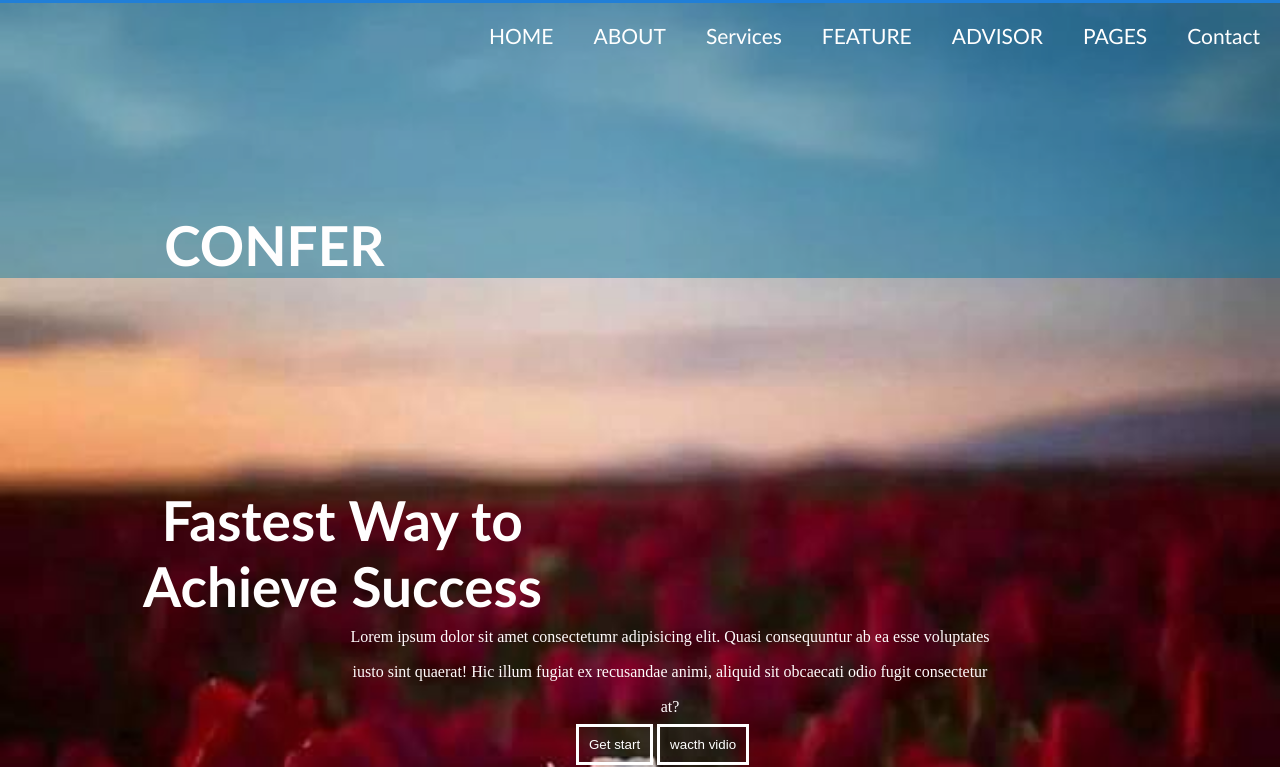
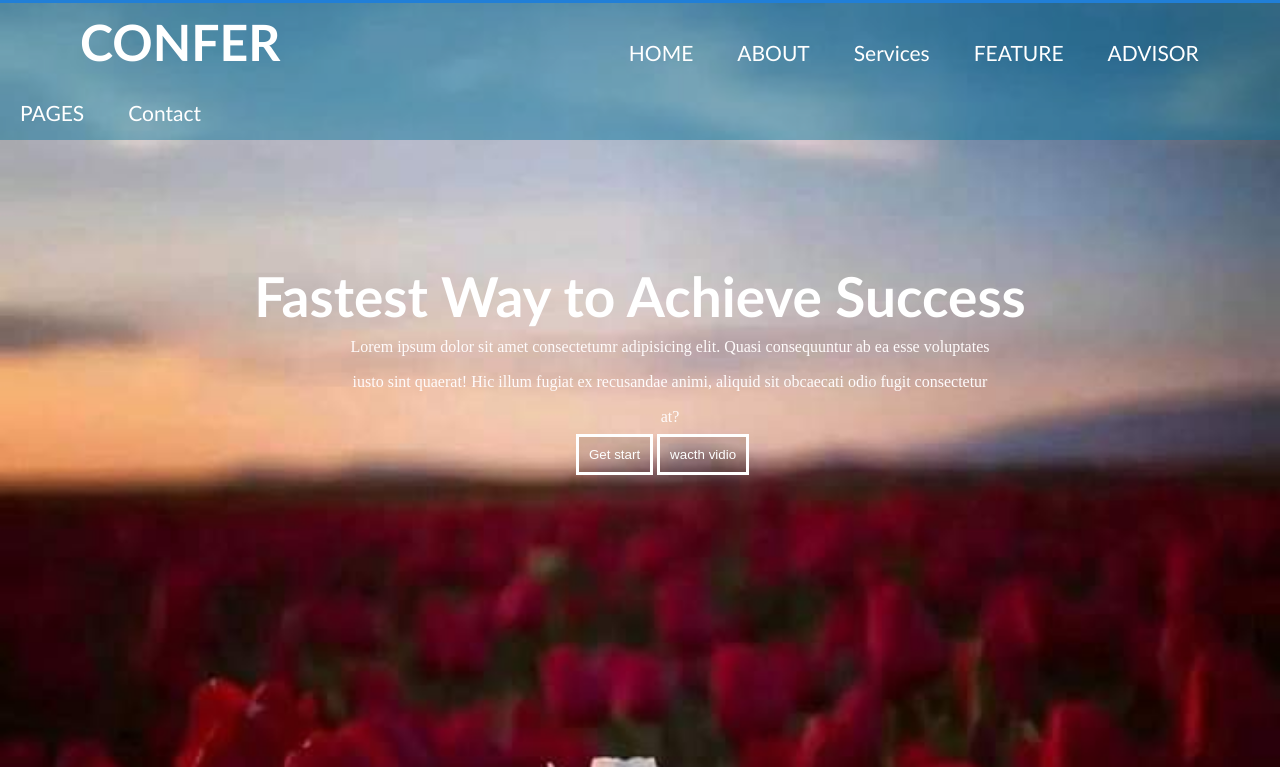
Before and after one commit to Saberaaria/Team-Working, a plain HTML site: page index.html in a window 1280 px wide. Shown: the part 33-800 px from the top of the page. Drawn offline with Linux system fonts and the light colour scheme.

Commit message:
New changes from saab

```diff
--- a/index.html
+++ b/index.html
@@ -15,8 +15,11 @@
     ul {
         background-color: rgba(4, 117, 155, 0.458);
         list-style-type: none;
-        display: flex;
+        /* display: flex; */
 
+    }
+    nav{
+      height: 60px;
     }
 
     a {
@@ -39,9 +42,10 @@
         color: black;
     }
 
-    h1 {
+    #head2 {
         color: white;
         width: 41%;
+        display: inline-block;
         margin-left: 80px;
         padding-top: 9px;
         font-size: 50px;
@@ -97,14 +101,6 @@
       background-repeat: no-repeat;
       background-size: cover;
   }
-  h1{
-      color: rgb(255, 254, 254);
-      text-align: center;
-      margin-top: 200px;
-
-      font-size: 55px;
-      font-family: 'Gill Sans', 'Gill Sans MT', Calibri, 'Trebuchet MS', sans-serif;
-  }
   p{
       width: 50%;
       text-align: center;
@@ -127,6 +123,13 @@
       border: 3px  solid white;
       color: white;
   }
+  #head1{
+    text-align: center;
+    font-size: 55px;
+    font-family: 'Gill Sans', 'Gill Sans MT', Calibri, 'Trebuchet MS', sans-serif;
+    color: white;
+    margin-top: 200px;
+  }
 </style>
 
 <body>
@@ -134,8 +137,7 @@
    <div class="div">
       <i class="fa-clock fa clock icon"> <span>8:00 - 9:00 Mon-Fri</span></i>
       <i class="fa-phone fa phone icon1">
-        <span>+123 456 7890 For appointment</span></i
-      >
+        <span>+123 456 7890 For appointment</span></i>
       <i class="fab twitter fa-twitter icon2"></i>
       <i class="fab facebook fa-facebook icon3"></i>
       <i class="fab linkedin fa-linkedin icon4"></i>
@@ -145,7 +147,7 @@
     <nav>
 
         <ul>
-            <H1>CONFER</H1>
+            <H1 id="head2">CONFER</H1>
             <li><a href="">HOME</a></li>
             <li><a href="">ABOUT</a></li>
             <li><a href="">Services</a></li>
@@ -156,7 +158,7 @@
         </ul>
     </nav>
 
-  <h1>Fastest Way to Achieve Success</h1>
+  <h1 id="head1">Fastest Way to Achieve Success</h1>
   <p>Lorem ipsum dolor sit amet consectetumr adipisicing elit. Quasi consequuntur ab ea esse voluptates iusto sint quaerat!
     Hic illum fugiat ex recusandae animi, aliquid sit obcaecati odio fugit consectetur at?</p>
 
```
